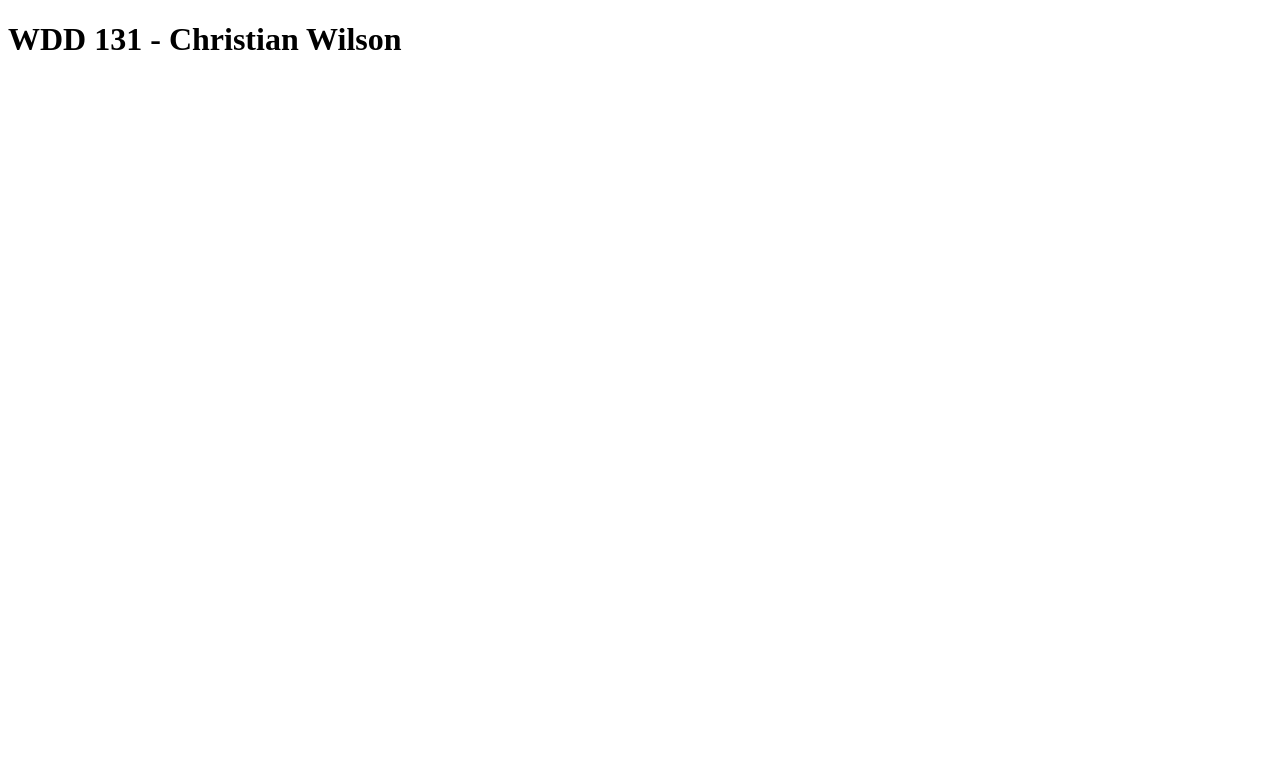
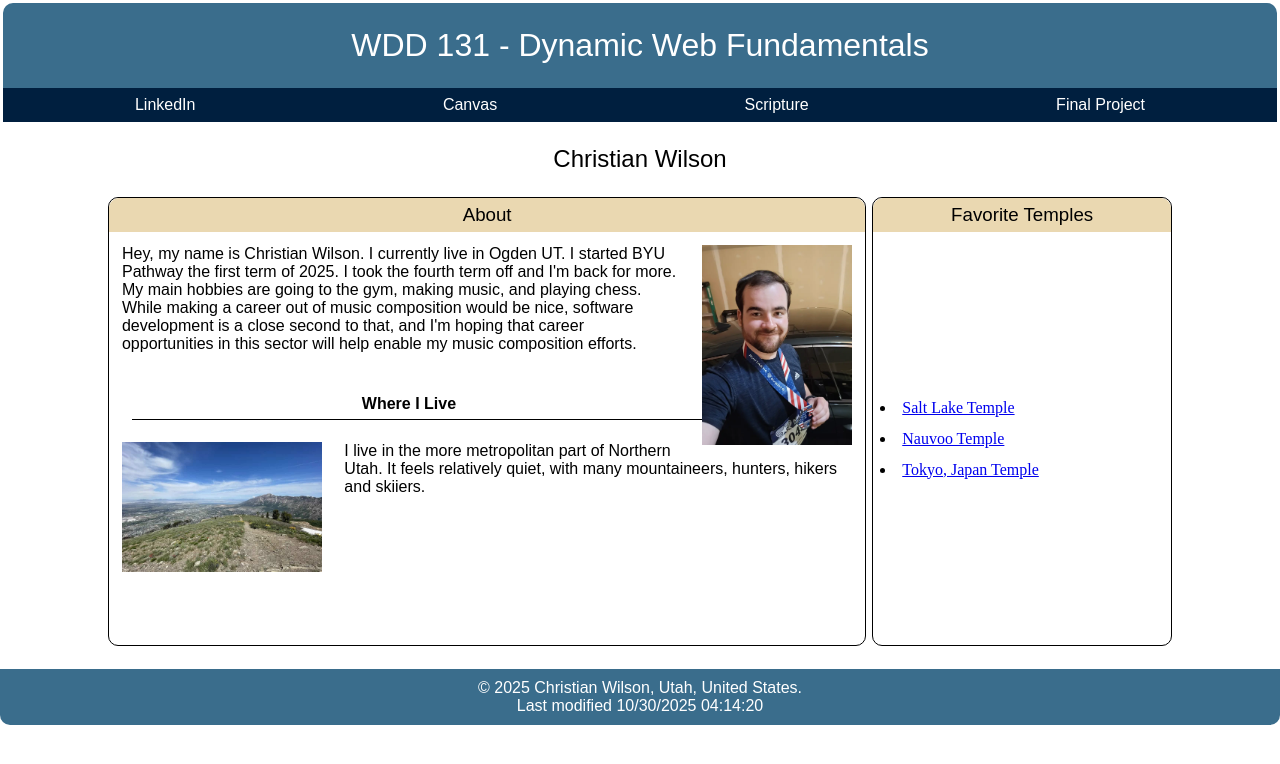
Before and after one commit to cwilson-pathway/wdd131, a plain HTML site: page index.html in a window 1280 px wide. Drawn offline with Linux system fonts and the light colour scheme; a web font is replaced by a local one.

Commit message:
First assignment progress

```diff
--- a/index.html
+++ b/index.html
@@ -3,9 +3,51 @@
 <head>
     <meta charset="UTF-8">
     <meta name="viewport" content="width=device-width, initial-scale=1.0">
-    <title>WDD 1131</title>
+    <meta name="description" content="WDD 131 - Dynamic Web Fundamentals - Christian Wilson - Testing javascript on an index page">
+    <meta name="author" content="Christian Wilson">
+    <title>WDD 131 - Dynamic Web Fundamentals - Christian Wilson</title>
+    <link rel="stylesheet" href="styles/base.css">
+    <link rel="preconnect" href="https://fonts.googleapis.com">
+    <link rel="preconnect" href="https://fonts.gstatic.com" crossorigin>
+    <link href="https://fonts.googleapis.com/css2?family=Galindo&family=Zain:wght@300;700&display=swap" rel="stylesheet">
+    <script defer src="scripts/getdates.js"></script>
 </head>
 <body>
-    <h1>WDD 131 - Christian Wilson</h1>
+    <header>
+        <span id="course-title"><h1>WDD 131 - Dynamic Web Fundamentals</h1></span>
+        <nav>
+            <a href="https://www.linkedin.com/in/christian-wilson-44b216120/">LinkedIn</a>
+            <a href="https://byupw.instructure.com/">Canvas</a>
+            <a href="https://www.churchofjesuschrist.org/study/scriptures/dc-testament/dc/10?lang=eng&id=p5#p5">Scripture</a>
+            <a href="">Final Project</a>
+        </nav>
+    </header>
+    <main>
+        <h2>Christian Wilson</h2>
+        <section class="card">
+            <h3>About</h3>
+            <div class="sep-1">
+                <img src="images/profile.webp" alt="Picture of Christian Wilson">
+                <p>Hey, my name is Christian Wilson. I currently live in Ogden UT. I started BYU Pathway the first term of 2025. I took the fourth term off and I'm back for more. My main hobbies are going to the gym, making music, and playing chess. While making a career out of music composition would be nice, software development is a close second to that, and I'm hoping that career opportunities in this sector will help enable my music composition efforts.</p>
+            </div>
+            <div class="sep-2">
+                <h4>Where I Live</h4>
+                <img src="images/lewis-peak-small.jpg" alt="Picture atop Lewis Peak">
+                <p>I live in the more metropolitan part of Northern Utah. It feels relatively quiet, with many mountaineers, hunters, hikers and skiiers.</p>
+            </div>
+        </section>
+        <section class="card">
+            <h3>Favorite Temples</h3>
+            <ul>
+                <li><a href="https://www.churchofjesuschrist.org/temples/details/salt-lake-temple?lang=eng">Salt Lake Temple</a></li>
+                <li><a href="https://www.churchofjesuschrist.org/temples/details/nauvoo-illinois-temple?lang=eng">Nauvoo Temple</a></li>
+                <li><a href="https://www.churchofjesuschrist.org/temples/details/tokyo-japan-temple?lang=eng">Tokyo, Japan Temple</a></li>
+            </ul>
+        </section>
+    </main>
+    <footer>
+        <p>&copy; <span id="currentyear"></span> Christian Wilson, Utah, United States.</p>
+        <p>Last modified <span id="modified"></span></p>
+    </footer>
 </body>
 </html>
--- /dev/null
+++ b/scripts/getdates.js
@@ -0,0 +1,7 @@
+const year = document.querySelector("#currentyear");
+const modified = document.querySelector("#modified")
+const today = new Date();
+
+year.innerHTML = `${today.getFullYear()}`;
+
+document.getElementById("modified").innerHTML = document.lastModified;
--- /dev/null
+++ b/styles/base.css
@@ -0,0 +1,138 @@
+:root {
+    --header-font: "Galindo", sans-serif;
+    --header-font-weight: 400;
+    --header-font-style: normal;
+    --body-font: "Zain", sans-serif;
+    --body-font-weight: 300;
+    --body-bold-font-weight: 700;
+    --body-font-style: normal;
+    --header-bg-color: #3A6D8C;
+    --nav-bg-color: #001F3F;
+    --card-header-color: #EAD8B1;
+    --header-txt-color: #ffffff;
+}
+
+* {
+    padding: 0;
+    margin: 0;
+}
+
+header {
+    padding: .2rem;
+}
+
+header span {
+    display: block;
+}
+
+main {
+    max-width: 1070px;
+    justify-self: center;
+    display: grid;
+    grid-template-columns: 5fr 2fr;
+}
+
+main h2 {
+    grid-column: span 2;
+    padding: 20px;
+}
+
+main p {
+    font-family: var(--body-font);
+    font-weight: var(--body-font-weight);
+}
+
+main h4 {
+    font-family: var(--body-font);
+    font-weight: var(--body-bold-font-weight);
+}
+
+.card {
+    margin: .2rem;
+    border: 1px solid black;
+    border-radius: 10px;
+}
+
+.card * {
+    padding: .4rem;
+}
+
+.sep-1 img {
+    width: 150px;
+    height: auto;
+    margin-left: 1rem;
+    float: right;
+}
+
+.sep-2 h4 {
+    margin: 1rem;
+    text-align: center;
+    border-bottom: 1px solid black;
+}
+
+.sep-2 img {
+    width: 200px;
+    height: auto;
+    margin-right: 1rem;
+    float: left;
+}
+
+h1, h2, h3 {
+    font-family: var(--header-font);
+    font-weight: var(--header-font-weight);
+    font-style: var(--header-font-style);
+    text-align: center;
+    border: 0px;
+    border-radius: 10px 10px 0 0;
+}
+
+h1 {
+    padding: 1.5rem;
+    color: var(--header-txt-color);
+    background-color: var(--header-bg-color);
+}
+
+.card h2, .card h3 {
+    background-color: var(--card-header-color);
+}
+
+.card ul {
+    width: auto;
+    height: 400px;
+    display: flex;
+    flex-direction: column;
+    margin-left: 1rem;
+    place-content: center;
+}
+
+.card a {
+    padding: 0;
+}
+
+nav {
+    display: flex;
+    padding: .5rem;
+    background-color: var(--nav-bg-color);
+    justify-content: space-around;
+}
+
+nav a, footer p {
+    color: var(--header-txt-color);
+    font-family: var(--body-font);
+    font-weight: var(--body-font-weight);
+    font-style: var(--body-font-style);
+    text-decoration: none;
+    text-align: center;
+}
+
+nav a:hover {
+    text-decoration: underline;
+}
+
+footer {
+    margin-top: 20px;
+    padding: 10px;
+    background-color: var(--header-bg-color);
+    border: 0;
+    border-radius: 0 0 10px 10px;
+}
```
Also changed, not shown: images/lewis-peak-small.jpg (added), images/placeholder.webp (added), images/profile.webp (added).
